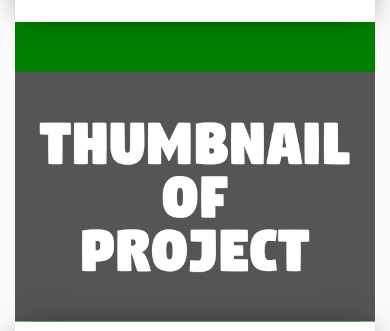
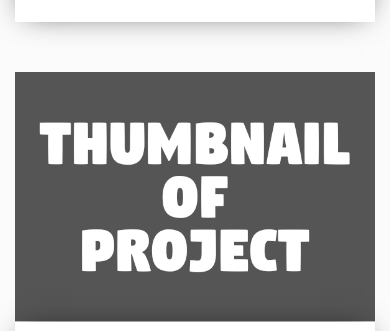
Before and after one commit to DrearyDev/homepage, a website built with webpack: page src/index.html in a window 390 px wide. Shown: the part 970-1301 px from the top of the page. Built offline with nearby package versions, Linux system fonts and the light colour scheme.

Commit message:
Add responsiveness to grid at all viewport widths
so the cards will be layed out automatically
depending on the screen size. no need for media queries.

```diff
--- a/src/style.css
+++ b/src/style.css
@@ -99,10 +99,11 @@ main {
 
 .projects {
     width: 100%;
+    max-width: 1500px;
     display: grid;
+    grid-template-columns: repeat(auto-fit, minmax(345px, 1fr));
+    justify-items: center;
     gap: 50px;
-
-    background-color: green;
 }
 
 .card {
@@ -110,8 +111,6 @@ main {
     display: flex;
     flex-direction: column;
     align-items: center;
-
-    background-color: red;
 }
 .card .thumbnail {
     height: 250px;
@@ -121,14 +120,6 @@ main {
     flex-direction: column;
     align-items: center;
     justify-content: center;
-
-    font-size: 2.5rem;
-    font-weight: bold;
-
-    text-align: center;
-
-    color: var(--BG-COLOR);
-    background-color: lightgreen;
 
     background-image: url('../images/thumbnail_placeholder_690w.png');
     background-position: center center;
```
Also changed, not shown: dist/bundle.js.
